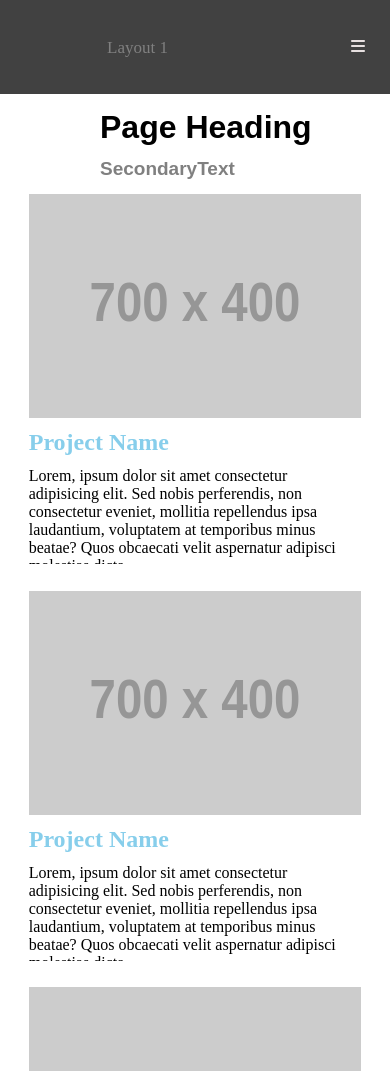
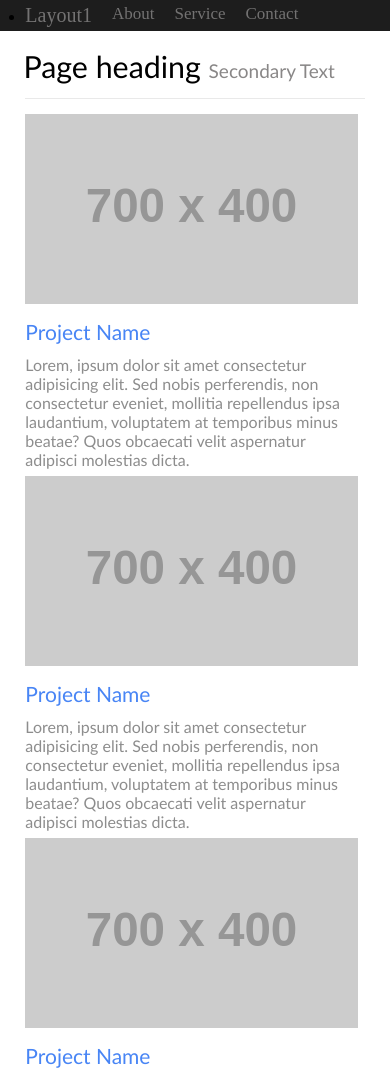
Before and after one commit to nutan240/layout1, a plain HTML site: page index.html in a window 390 px wide. Shown: the top 1071 px of the page. Drawn offline with Linux system fonts and the light colour scheme; placeholder pictures from the web are drawn by us; a web font is replaced by a local one.

Commit message:
navbar cards responsivness

```diff
--- a/index.css
+++ b/index.css
@@ -1,256 +1,174 @@
-
-*{
-  margin:0;
-  padding:0;
+* {
+    margin: 0;
+    padding: 0;
     box-sizing: border-box;
-  list-style: none;
-
 }
-
-
 /* navbar css */
 .navbar {
     width: 100vw;
-/* position: fixed; */
-background-color: rgba(0, 0, 0, 0.744);
+    background-color: rgb(29, 29, 29);
     overflow-x: hidden;
+    text-align: center;
 }
-.logo{
-
-display: inline-block;
-position: relative;
-top: 21px;
-right: 5.8%;
+.nav_list {
+    padding: 1% 6.5%;
+    width: 100%;
+    text-align: center;
+    display: flex;
+    gap: 20px;
+}
+.nav_list_item {
+    list-style-type: none;
+    font-size: 4px;
+}
+.nav_list_item1 a {
+    font-size: 20px;
+}
+.nav_link {
+    text-decoration: none;
+    color: rgb(115, 114, 114);
+    /* padding-left: 28px; */
+    font-size: 17px;
+}
+.main {
+    overflow-x: hidden;
+    border-top: 1px solid  rgb(233, 233, 233);
+    border-bottom: 1px solid rgb(233, 233, 233);
+    margin-top: 0px;
+    padding: 0%;
 }
 
-.nav_list {
-padding: 1% 0;
-position: relative;
-left: 11.8%;
-top: -14px;
-width: 53%;
+/* h1 detail */
+
+.h1_container {
+    font-family: "Gill Sans", sans-serif;
+    font-size: 1.9em;
+    margin: auto;
+    margin-top: 1%;
+    /* width: 85%; */
+    padding-left: 100px;
+    margin-bottom: 8px;
+}
+.h1_container p {
+    margin-bottom: 14px;
+}
+#h_span {
+    font-family: "Gill Sans", sans-serif;
+    font-size: 19px;
+    color: rgb(137, 135, 135);
 }
 
-
-.nav_list_item {
-display: inline-block;
-text-align: left;
-}
-
-.nav_link {
-text-decoration: none;
-color: gray;
-padding-left: 28px;
-font-size: 17px;
-}
-
-.hanburger {
-color: rgb(231, 224, 224);
-width: 36px;
-display: none;
-}
-.hanburger2{
-color: rgb(165, 165, 165);
-width: 36px;
-display: none;
-}
-
-#check{
-display: none;
-/* position: absolute; */
-
-}
-
-
-
-
-.head{
-  /* padding: 25px 25px 25px 25px ; */
-  /* padding-bottom: 19px; */
-height: 50px;
-margin: auto;
-
-}
-.header{
-  display: flex;
-  padding-left: 115px;
-  padding-top: 45px;
-  padding-bottom: 4px;
-  /* font-family: "Trirong", serif;
-   */
-   font-family: sans-serif;
-   /* float: left;
-   margin: auto;
-   margin-top: 2%;
-   width: 85%; */
-
-}
-.text{
-  font-size: 1rem;
-  font-size: 19px;
-  color: gray;
-}
-
+/* main css */
 
 .main {
     width: 87%;
     overflow: auto;
-margin: 1% auto 0 auto;
+    margin: 0.4% auto 5% auto;
     display: flex;
+    padding: 0.5% 0% 2% 0%;
     flex-wrap: wrap;
+    justify-content: space-between;
 }
-
 .main_item {
     width: 30%;
-height: 370px;
     overflow: hidden;
-/* display: inline-block; */
-margin: 1%;
+    margin: 1% 0%;
 }
-
 .main_item_img {
     width: 100%;
-height: 224px;
 }
-
 .main_item_img img {
     width: 100%;
     height: 100%;
 }
-
-
+.main_item_para {
+    font-family: "Gill Sans", sans-serif;
+    color: rgb(141, 141, 141);
+}
+.footer {
+    height: 10px;
+    margin-top: 1.3% ;
+    padding: 20px 0px 15px 100px;
+    font-family: "Gill Sans", sans-serif;
+    color: rgb(146, 145, 145);
+}
 .main_item_h2 {
     margin: 11px 0;
-color: skyblue;
+    font-family: "Gill Sans", sans-serif;
+    color: #4885f5;
+    font-size: 21px;
 }
+@media(max-width:2500px) {
+    .h1_container{
+        padding: 2% 0% 0% 6.5%;
+    }
+    .footer{
+        padding: 2% 6.5%;
+    }
+    .main{
 
-
-
-@media(max-width:492px) {
-.main_item {
-    display: block;
-    width: 98%;
-    margin-bottom: 23px;
-}
-/* .logo{
-    top: 19px;
-    left: -7px;
-} */
-}
-@media(max-width:623px){
-.logp{
-    /* position: relative; */
-    background-color: red;
-    top: 1px;
-    left: 1px;
-}
-.header{
-  padding-top: 25px;
-padding-left: 100px;
+margin: 0% 6.5%;    }
+body{
+    margin-bottom:  2.5%;
 }
 }
-
-
-@media(max-width:1073px){
-.header{
-padding-left: 100px;
-padding-top: 15px;
-padding-bottom: 4px;
-
+@media(max-width:900px) {
+    .main{
+        padding-top: 1.5%;
+        padding-bottom: 3%;
+margin-bottom: 0%;    }
+    .main_item {
+        width: 48%;
+    }
+.footer{
+    padding-left: 65px;
+    padding-top: 22px;
+    padding-bottom: 2%;
+    margin-bottom: 4%;
+}
+.h1_container{
+    padding: 2.3% 0% 0% 5.9%;
 }
 }
-@media(max-width:916px) {
-
-.main{
-    overflow-x: hidden;
+@media (max-width:784px) {
+    .footer{
+        padding: 2% 6.8%;
     }
+    .h1_container{
+padding-top: 2%;    }
+}
+@media(max-width:600px) {
     .main_item {
         width: 98%;
     }
-
+    .main{
+        padding: 3% 0%;
     }
-
+    .h1_container{
+        padding: 3.5% 0% 0% 6%;
+    }
     .footer{
-
-  margin: 3% 0 5% 7.5%;
-
-}
-
-
-
-
-@media(max-width:623px){
-  .logp{
-      /* position: relative; */
-      background-color: red;
-      top: 1px;
-      left: 1px;
+        padding: 3% 6.5%;
     }
 }
-@media(max-width:916px) {
-  .h_span {
-      font-size: 60%;
+@media(max-width:370px){
+    .h1_container{
+        font-size: 20px;
     }
-  .main{
-      overflow-x: hidden;
+    .h_span{
+        font-size: 11px;
     }
-  .main_item {
-      width: 98%;
-  }
-
-  .hanburger{
-      display: block;
-      position: relative;
-      left: 90%;
-      height: 38px;
-      top: -18px;
-  }
-  .hanburger2{
-      display: none;
-      position: relative;
-      z-index: 2;
-      left: 90%;
-      height: 38px;
-      top: 10px;
-  }
-
-  .hanburger:hover{
-    font-size: 20px;
-    /* cursor:pointer; */
-  }
-  .hanburger2:hover{
-      font-size: 20px;
-      /* cursor:pointer; */
-  }
-  .nav_list_item {
-      display: block;
-      padding: 18px;
-  }
-
     .nav_list {
-      display: none;
-      margin: 6px;
-      position: relative;
-      bottom: 3.4rem;
-  }
-  #check:checked~.nav_list{
-      display: block;
-  }
-  #check:checked~.hanburger{
-      display: none;
-  }
-  #check:checked~.hanburger2{
-      display: block;
-  }
-
-}
-@media(max-width:1350px){
-  .logo{
-      top: 20px;
-      left: 61px;
-  }
-.nav_list{
-  top: -11px;
-  left: 170px;
+        flex-direction: column;
+        margin: auto;
+        padding: 6% 6.5%;
     }
 }
+@media(max-width:340px){
+    #h_span,.footer{
+        font-size: 14px;
+    }
+    .footer{
+        padding-bottom: 3%;
+    }
+}
--- a/index.html
+++ b/index.html
@@ -4,51 +4,52 @@
 <head>
     <meta charset="UTF-8">
     <meta name="viewport" content="width=device-width, initial-scale=1.0">
-    <title>Layout1</title>
-    <link rel="stylesheet" href="https://fonts.googleapis.com/css?family=Trirong">
+    <title>Document</title>
+    <link rel="stylesheet" href="index.css">
     <link rel="stylesheet" href="https://cdnjs.cloudflare.com/ajax/libs/font-awesome/6.4.2/css/all.min.css">
-
-    <link rel="stylesheet" href="index.css">
 </head>
 
 <body>
-    <div class="container">
+    <div class="wraper">
+        <nav class="navbar">
 
-
-
-
-        <nav class="navbar">
-            <div class="logo"> <span class="nav_list_item"><a href="#" class="nav_link">Layout 1</a></span></div>
-            <input type="checkbox" id="check">
-            <div class="hanburger">
-                <label for="check">
-                    <i class="fa-solid fa-bars"></i>
-                </label>
-            </div>
-            <div class="hanburger2">
-                <label for="check">
-                    <i class="fa-solid fa-xmark"></i>
-                </label>
-            </div>
             <ul class="nav_list" id="menu">
+                <li class="nav_list_item1"><a href="#" class="nav_link">Layout1</a></li>
                 <li class="nav_list_item"><a href="#" class="nav_link">About</a></li>
                 <li class="nav_list_item"><a href="#" class="nav_link">Service</a></li>
                 <li class="nav_list_item"><a href="#" class="nav_link">Contact</a></li>
             </ul>
         </nav>
-
-
-            <div class="header">
-                <h1> Page Heading <span class="text"> SecondaryText </span></h1>
+        <div class="h1_container">
+            <p>Page heading <span id="h_span">Secondary Text</span> </p>
         </div>
-
-
-
         <div class="main">
             <div class="main_item">
                 <div class="main_item_img"><img src="https://placehold.co/700x400" alt=""></div>
                 <div class="main_item_h2">
-                    <h2>Project Name</h2>
+                    <p>Project Name</p>
+                </div>
+                <div class="main_item_para">Lorem, ipsum dolor sit amet consectetur adipisicing elit. Sed nobis
+                    perferendis, non consectetur eveniet, mollitia repellendus ipsa laudantium, voluptatem at
+                    temporibus
+                    minus beatae? Quos obcaecati velit aspernatur adipisci molestias dicta.
+                </div>
+        </div>
+        <div class="main_item">
+                <div class="main_item_img"><img src="https://placehold.co/700x400" alt=""></div>
+                <div class="main_item_h2">
+                    <p>Project Name</p>
+                </div>
+                <div class="main_item_para">Lorem, ipsum dolor sit amet consectetur adipisicing elit. Sed nobis
+                    perferendis, non consectetur eveniet, mollitia repellendus ipsa laudantium, voluptatem at
+                    temporibus
+                    minus beatae? Quos obcaecati velit aspernatur adipisci molestias dicta.
+                </div>
+        </div>
+        <div class="main_item">
+            <div class="main_item_img"><img src="https://placehold.co/700x400" alt=""></div>
+            <div class="main_item_h2">
+                <p>Project Name</p>
             </div>
             <div class="main_item_para">Lorem, ipsum dolor sit amet consectetur adipisicing elit. Sed nobis
                 perferendis, non consectetur eveniet, mollitia repellendus ipsa laudantium, voluptatem at temporibus
@@ -58,7 +59,7 @@
         <div class="main_item">
             <div class="main_item_img"><img src="https://placehold.co/700x400" alt=""></div>
             <div class="main_item_h2">
-                    <h2>Project Name</h2>
+                <p>Project Name</p>
             </div>
             <div class="main_item_para">Lorem, ipsum dolor sit amet consectetur adipisicing elit. Sed nobis
                 perferendis, non consectetur eveniet, mollitia repellendus ipsa laudantium, voluptatem at temporibus
@@ -68,7 +69,7 @@
         <div class="main_item">
             <div class="main_item_img"><img src="https://placehold.co/700x400" alt=""></div>
             <div class="main_item_h2">
-                    <h2>Project Name</h2>
+                <p>Project Name</p>
             </div>
             <div class="main_item_para">Lorem, ipsum dolor sit amet consectetur adipisicing elit. Sed nobis
                 perferendis, non consectetur eveniet, mollitia repellendus ipsa laudantium, voluptatem at temporibus
@@ -78,7 +79,7 @@
         <div class="main_item">
             <div class="main_item_img"><img src="https://placehold.co/700x400" alt=""></div>
             <div class="main_item_h2">
-                    <h2>Project Name</h2>
+                <p>Project Name</p>
             </div>
             <div class="main_item_para">Lorem, ipsum dolor sit amet consectetur adipisicing elit. Sed nobis
                 perferendis, non consectetur eveniet, mollitia repellendus ipsa laudantium, voluptatem at temporibus
@@ -88,7 +89,7 @@
         <div class="main_item">
             <div class="main_item_img"><img src="https://placehold.co/700x400" alt=""></div>
             <div class="main_item_h2">
-                    <h2>Project Name</h2>
+                <p>Project Name</p>
             </div>
             <div class="main_item_para">Lorem, ipsum dolor sit amet consectetur adipisicing elit. Sed nobis
                 perferendis, non consectetur eveniet, mollitia repellendus ipsa laudantium, voluptatem at temporibus
@@ -98,7 +99,7 @@
         <div class="main_item">
             <div class="main_item_img"><img src="https://placehold.co/700x400" alt=""></div>
             <div class="main_item_h2">
-                    <h2>Project Name</h2>
+                <p>Project Name</p>
             </div>
             <div class="main_item_para">Lorem, ipsum dolor sit amet consectetur adipisicing elit. Sed nobis
                 perferendis, non consectetur eveniet, mollitia repellendus ipsa laudantium, voluptatem at temporibus
@@ -108,39 +109,19 @@
         <div class="main_item">
             <div class="main_item_img"><img src="https://placehold.co/700x400" alt=""></div>
             <div class="main_item_h2">
-                    <h2>Project Name</h2>
+                <p>Project Name</p>
             </div>
             <div class="main_item_para">Lorem, ipsum dolor sit amet consectetur adipisicing elit. Sed nobis
                 perferendis, non consectetur eveniet, mollitia repellendus ipsa laudantium, voluptatem at temporibus
                 minus beatae? Quos obcaecati velit aspernatur adipisci molestias dicta.
             </div>
         </div>
-            <div class="main_item">
-                <div class="main_item_img"><img src="https://placehold.co/700x400" alt=""></div>
-                <div class="main_item_h2">
-                    <h2>Project Name</h2>
-                </div>
-                <div class="main_item_para">Lorem, ipsum dolor sit amet consectetur adipisicing elit. Sed nobis
-                    perferendis, non consectetur eveniet, mollitia repellendus ipsa laudantium, voluptatem at temporibus
-                    minus beatae? Quos obcaecati velit aspernatur adipisci molestias dicta.
-                </div>
-            </div>
-            <div class="main_item">
-                <div class="main_item_img"><img src="https://placehold.co/700x400" alt=""></div>
-                <div class="main_item_h2">
-                    <h2>Project Name</h2>
-                </div>
-                <div class="main_item_para">Lorem, ipsum dolor sit amet consectetur adipisicing elit. Sed nobis
-                    perferendis, non consectetur eveniet, mollitia repellendus ipsa laudantium, voluptatem at temporibus
-                    minus beatae? Quos obcaecati velit aspernatur adipisci molestias dicta.
-                </div>
+    </div >
+    <p class="footer">Copyright &copy; Your Website 2014 </p>
     </div>
     </div>
 
-    </div>
-    <div class="footer">Copyright &copy; Your Website 2014 </div>
 
-    </div>
 </body>
 
 </html>
```
Lines whose indentation alone changed are shown as unchanged.
